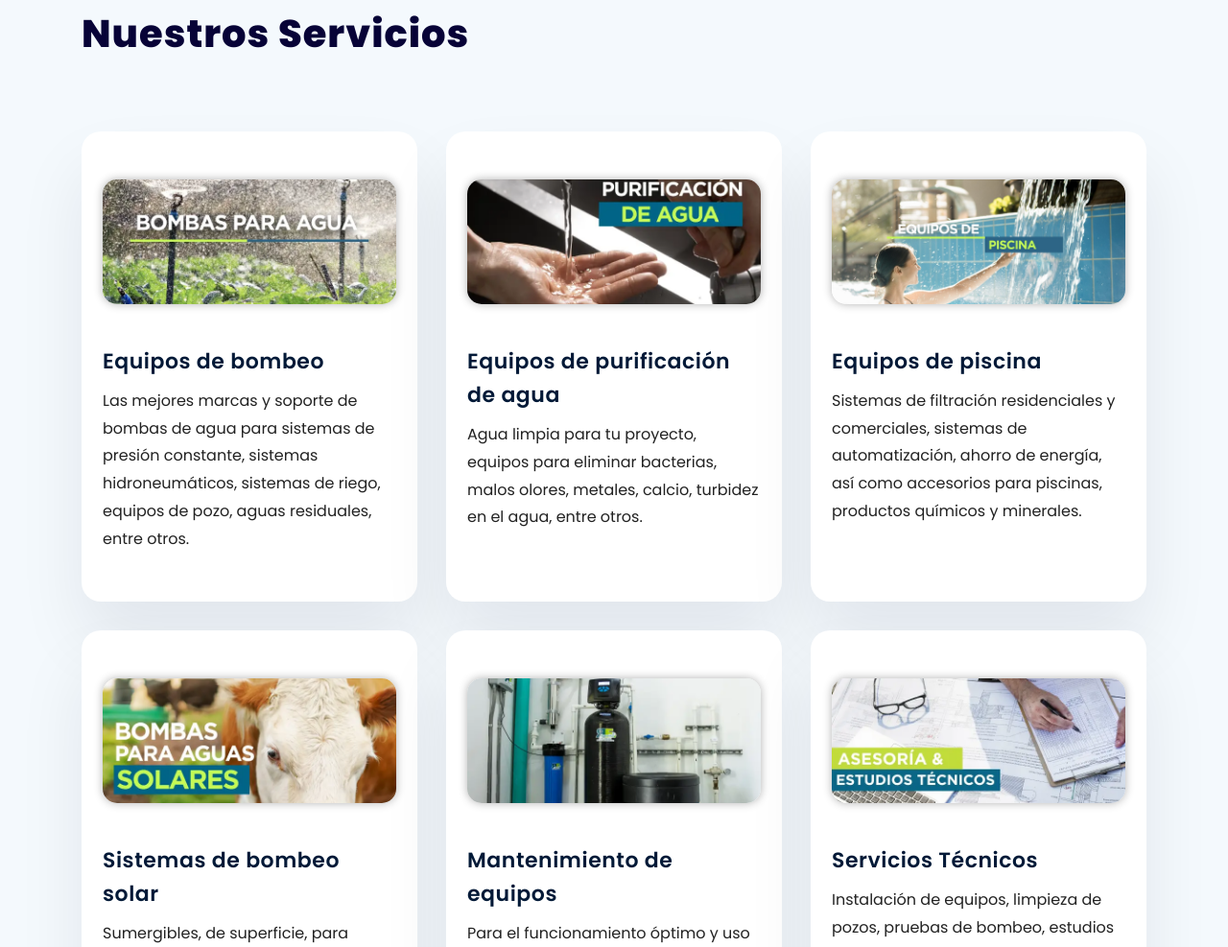
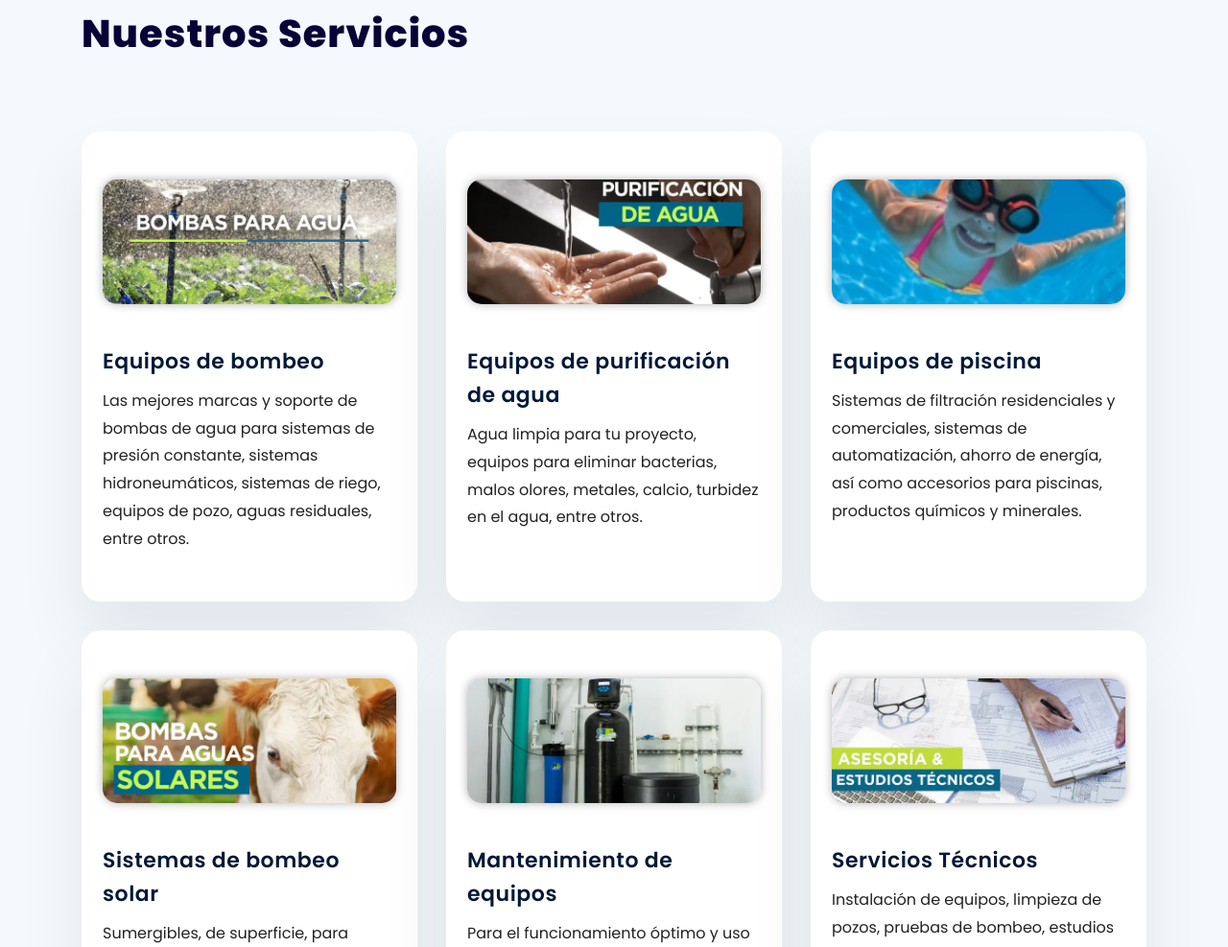
Before and after one commit to LaDanta/rf.github.io, a plain HTML site: page services-es.html in a window 1280 px wide. Shown: the part 719-1706 px from the top of the page at 96% size. Drawn offline with Linux system fonts and the light colour scheme.

Commit message:
Update services-es.html Test changing image

```diff
--- a/services-es.html
+++ b/services-es.html
@@ -117,7 +117,7 @@
           <div class="services__inner services__inner-2 hover__active mb-30">
             <div class="services__item-2  transition-3 white-bg">
               <div class="services__icon-2">
-                <img src="assets/images/services/equpos-de-piscina.png" alt="Imagen de equipos de piscina">
+                <img src="assets/images/services/equpos-de-piscina.webp" alt="Imagen de equipos de piscina">
               </div>
               <div class="services__content-2">
                 <h3 class="services__title-2">Equipos de piscina</h3>
```
